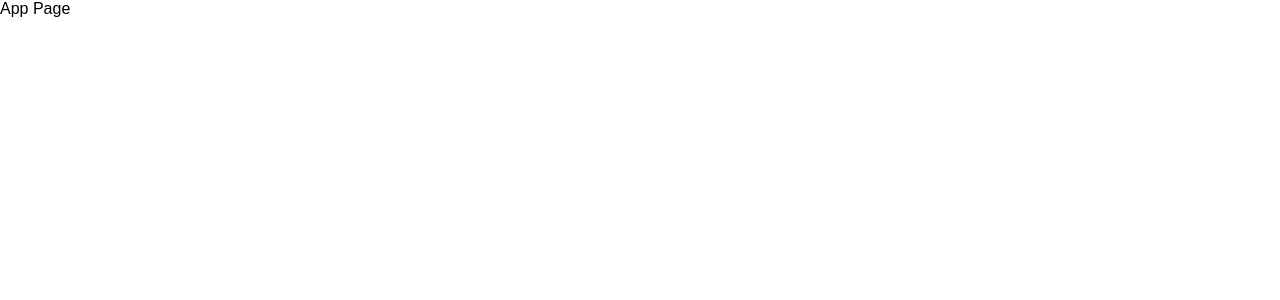
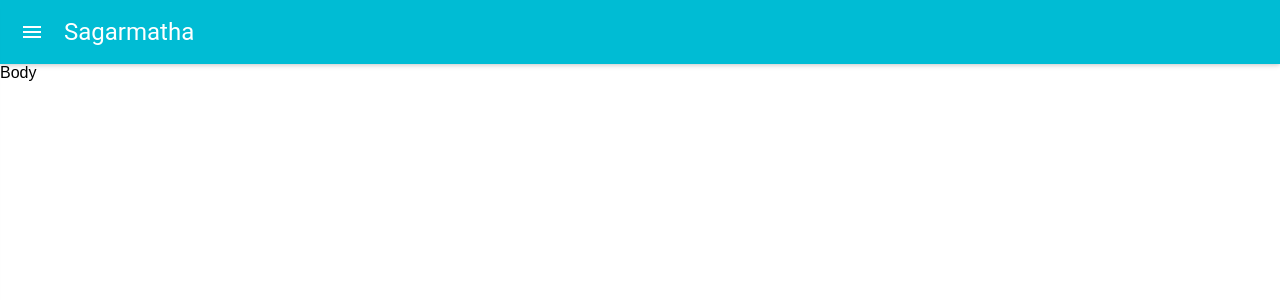
Before and after one commit to shreeramneupane/rebrandly, a React (Create React App) app: page / in a window 1280 px wide. Shown: the top 300 px of the page. Built offline with nearby package versions, Linux system fonts and the light colour scheme.

Commit message:
Create Admin Panel Header

```diff
--- a/package.json
+++ b/package.json
@@ -3,6 +3,7 @@
   "version": "0.1.0",
   "private": true,
   "dependencies": {
+    "material-ui": "^0.20.0",
     "react": "^16.3.1",
     "react-dom": "^16.3.1",
     "react-scripts": "1.1.4"
--- a/src/App.js
+++ b/src/App.js
@@ -1,11 +1,19 @@
 import React, { Component } from 'react';
+
+// Material ui
+import MuiThemeProvider from 'material-ui/styles/MuiThemeProvider';
+
+// Components
+import Header from './components/Header';
+import Body from './components/Body';
 
 class App extends Component {
   render() {
     return (
-      <div>
-        App Page
-      </div>
+      <MuiThemeProvider>
+        <Header />
+        <Body />
+      </MuiThemeProvider>
     );
   }
 }
--- /dev/null
+++ b/src/components/Body.js
@@ -0,0 +1,13 @@
+import React, { Component } from 'react';
+
+class Body extends Component {
+  render () {
+    return (
+      <div>
+        Body
+      </div>
+    )
+  }
+}
+
+export default Body;
--- /dev/null
+++ b/src/components/Header.js
@@ -0,0 +1,41 @@
+import React, { Component } from 'react';
+
+// Material ui Component
+import AppBar from 'material-ui/AppBar';
+import Drawer from 'material-ui/Drawer';
+import MenuItem from 'material-ui/MenuItem';
+
+class Header extends Component {
+  constructor(props) {
+    super(props)
+
+    this.state = {
+      sidebarOpen: false
+    }
+  }
+
+  render() {
+    return (
+      <div>
+        <AppBar
+          title="Sagarmatha"
+          onLeftIconButtonClick = {() => this.toggleSidebar()}
+        />
+        <Drawer
+        open={ this.state.sidebarOpen }
+        docked={false}
+        onRequestChange = {() => this.toggleSidebar()}
+        >
+          <MenuItem>Home</MenuItem>
+          <MenuItem>First</MenuItem>
+        </Drawer>
+      </div>
+    )
+  }
+
+  toggleSidebar() {
+    this.setState({sidebarOpen: !this.state.sidebarOpen})
+  }
+}
+
+export default Header;
```
Also changed, not shown: 1 other file (tests, documents, lock files or other folders).
